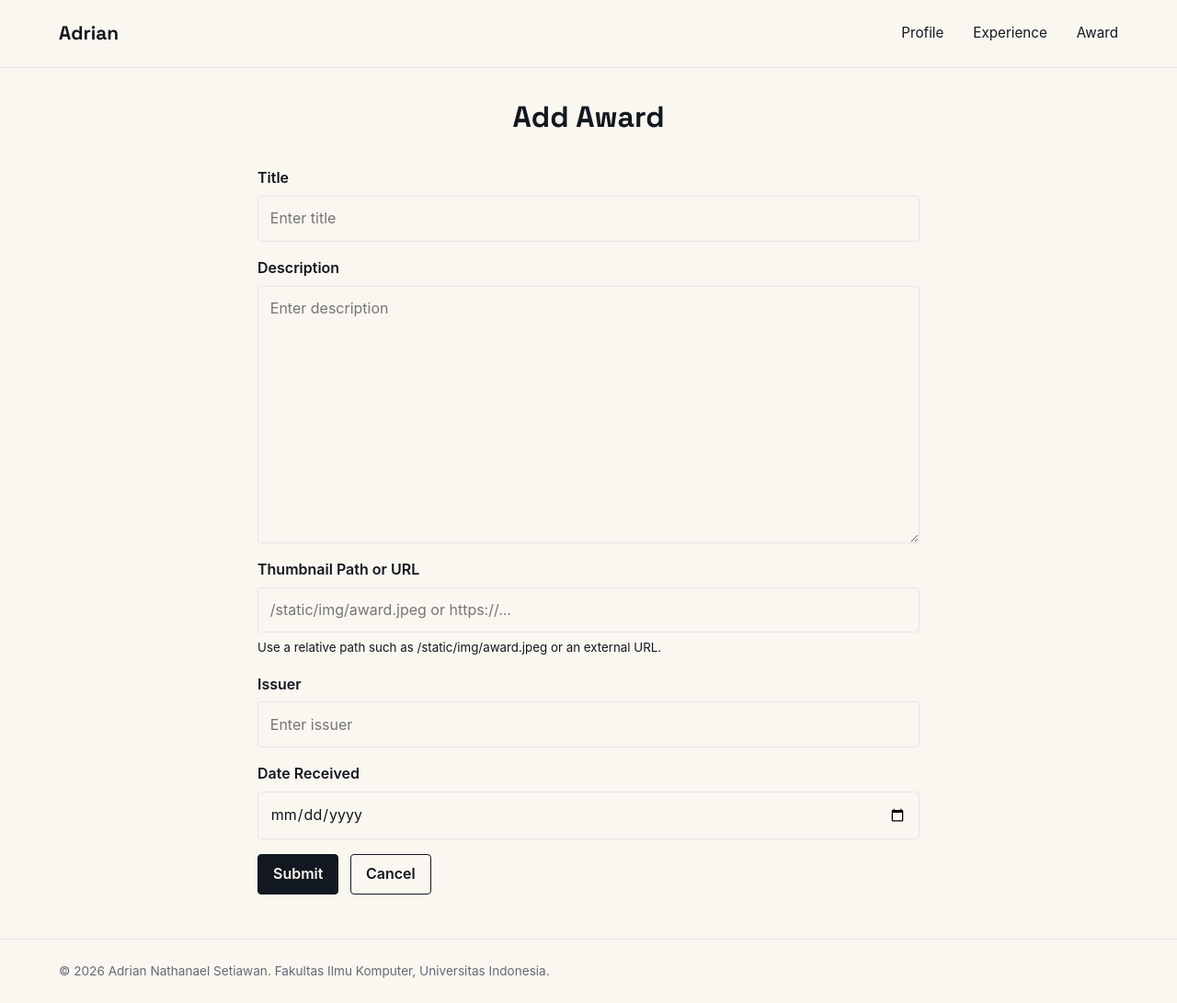
After one commit to Adriannathan89/myportofolio, a Django app: page /award/add/ in a window 1280 px wide. The commit adds this page. Shown: the whole page at 92% size. Run offline with Django 5.2, Linux system fonts and the light colour scheme.

Commit message:
feat(award): implement award form with green status

```diff
--- /dev/null
+++ b/main/forms.py
@@ -0,0 +1,55 @@
+from django.forms import CharField, DateInput, ModelForm, TextInput, Textarea
+
+from main.models import Award
+
+
+class AwardForm(ModelForm):
+    thumbnail = CharField(
+        max_length=255,
+        required=False,
+        label="Thumbnail Path or URL",
+        widget=TextInput(
+            attrs={
+                "class": "form-control",
+                "placeholder": "/static/img/award.jpeg or https://...",
+            }
+        ),
+        help_text="Use a relative path such as /static/img/award.jpeg or an external URL.",
+    )
+
+    class Meta:
+        model = Award
+        fields = [
+            "title",
+            "description",
+            "thumbnail",
+            "issuer",
+            "date_received",
+        ]
+
+        labels = {
+            "title": "Title",
+            "description": "Description",
+            "thumbnail": "Thumbnail URL",
+            "issuer": "Issuer",
+            "date_received": "Date Received",
+        }
+
+        widgets = {
+            "title": TextInput(
+                attrs={"class": "form-control", "placeholder": "Enter title"}
+            ),
+            "description": Textarea(
+                attrs={"class": "form-control", "placeholder": "Enter description"}
+            ),
+            "issuer": TextInput(
+                attrs={"class": "form-control", "placeholder": "Enter issuer"}
+            ),
+            "date_received": DateInput(
+                attrs={
+                    "class": "form-control",
+                    "type": "date",
+                    "placeholder": "Enter date received",
+                }
+            ),
+        }
--- a/main/urls.py
+++ b/main/urls.py
@@ -1,6 +1,6 @@
 from django.urls import path
 
-from main.views import show_main, show_experience, show_award
+from main.views import delete_award, show_main, show_experience, show_award, create_award
 
 app_name = "main"
 
@@ -8,4 +8,6 @@ urlpatterns = [
     path("", show_main, name="show_main"),
     path("experience/", show_experience, name="show_experience"),
     path("award/", show_award, name="show_award"),
+    path("award/add/", create_award, name="create_award"),
+    path("award/<uuid:award_id>/delete/", delete_award, name="delete_award"),
 ]
--- a/main/views.py
+++ b/main/views.py
@@ -1,5 +1,7 @@
-from django.shortcuts import render
+from django.shortcuts import get_object_or_404, redirect, render
+from django.views.decorators.http import require_POST
 
+from main.forms import AwardForm
 from main.models import Award, Experience
 
 
@@ -29,3 +31,23 @@ def show_award(request):
         "award_list": Award.objects.all(),
     }
     return render(request, "award.html", context)
+
+def create_award(request):
+    form = AwardForm(request.POST if request.method == "POST" else None)
+
+    if request.method == "POST" and form.is_valid():
+        form.save()
+        return redirect("main:show_award")
+    context = {
+        "name": "Adrian Nathanael Setiawan",
+        "form": form,
+    }
+
+    return render(request, "award_form.html", context)
+
+
+@require_POST
+def delete_award(request, award_id):
+    award = get_object_or_404(Award, id=award_id)
+    award.delete()
+    return redirect("main:show_award")
--- a/myportofolio/settings.py
+++ b/myportofolio/settings.py
@@ -77,6 +77,8 @@ TEMPLATES = [
     },
 ]
 
+CSRF_TRUSTED_ORIGINS = ["https://adrian-nathanael-myportofolio.pws.cs.ui.ac.id"]
+
 WSGI_APPLICATION = "myportofolio.wsgi.application"
 
 
--- a/static/css/style.css
+++ b/static/css/style.css
@@ -15,6 +15,7 @@ html {
     --accent-dark: #316991;
     --line: #e2e6ea;
     --text-muted: #626b74;
+    --destructive: #b42318;
     --shadow-bg: rgb(42, 43, 44);
 
     --sm: 4px;
@@ -29,6 +30,7 @@ html {
     --paper: #1c1917;
     --accent: #d95d39;
     --accent-dark: #a8442a;
+    --destructive: #b42318;
     --line: #3a3a3a;
     --text-muted: #9e9e9e;
     --shadow-bg: rgba(250, 246, 240, 0.1);
@@ -412,6 +414,104 @@ h1,
 }
 
 /* Award Section */
+.award-heading {
+    display: flex;
+    justify-content: space-between;
+    align-items: center;
+    gap: 16px;
+    margin-bottom: 16px;
+}
+
+.add-award-button,
+.submit-button,
+.cancel-button,
+.delete-button {
+    display: inline-block;
+    border: 1px solid var(--ink);
+    border-radius: var(--sm);
+    padding: 0.5rem 1rem;
+    font: inherit;
+    font-weight: 600;
+    text-decoration: none;
+    cursor: pointer;
+}
+
+.add-award-button,
+.submit-button {
+    color: var(--paper);
+    background-color: var(--ink);
+}
+
+.cancel-button {
+    color: var(--ink);
+    background-color: transparent;
+}
+
+.delete-button {
+    color: var(--destructive);
+    background-color: transparent;
+    border-color: var(--destructive);
+}
+
+.add-award-button:hover,
+.submit-button:hover,
+.cancel-button:hover {
+    background-color: var(--accent);
+    color: var(--paper);
+}
+
+.delete-button:hover {
+    color: var(--paper);
+    background-color: var(--destructive);
+}
+
+.award-form {
+    max-width: 720px;
+    margin: 0 auto;
+}
+
+.form-group {
+    display: flex;
+    flex-direction: column;
+    gap: 6px;
+    margin-bottom: 16px;
+}
+
+.form-group label {
+    font-weight: 600;
+}
+
+.form-control {
+    width: 100%;
+    border: 1px solid var(--line);
+    border-radius: var(--sm);
+    padding: 0.7rem 0.8rem;
+    color: var(--ink);
+    background-color: var(--paper);
+    font: inherit;
+}
+
+.form-control:focus {
+    outline: 2px solid var(--accent);
+    outline-offset: 1px;
+}
+
+.form-error {
+    color: var(--destructive);
+    font-size: 0.875rem;
+}
+
+.award-actions {
+    position: absolute;
+    right: 16px;
+    bottom: 16px;
+}
+
+.submit-button,
+.cancel-button {
+    margin-right: 8px;
+}
+
 .award-grid {
     display: grid;
     grid-template-columns: repeat(2, 1fr);
@@ -433,6 +533,8 @@ h1,
     flex-direction: column;
     align-self: start;
     height: 500px;
+    position: relative;
+    padding-bottom: 4.5rem;
 }
 
 .award-grid .award-card:hover {
@@ -494,6 +596,11 @@ h1,
 }
 
 @media (max-width: 600px) {
+    .award-heading {
+        align-items: flex-start;
+        flex-direction: column;
+    }
+
     .award-grid {
         grid-template-columns: 1fr;
         gap: 16px;
--- /dev/null
+++ b/templates/award_form.html
@@ -0,0 +1,38 @@
+{% extends "base.html" %}
+{% block meta %}
+    <title>Add Award - {{ name }}</title>
+{% endblock meta %}
+
+{% block content %}
+<main>
+    <section class="award-form-section" id="award-form">
+        <div class="container">
+            <h1 class="menu-title">Add Award</h1>
+            <form
+                method="post"
+                class="award-form"
+                action="{% url 'main:create_award' %}"
+            >
+                {% csrf_token %}
+                {% for field in form %}
+                    <div class="form-group">
+                        <label for="{{ field.id_for_label }}">{{ field.label }}</label>
+                        {{ field }}
+                        {% if field.help_text %}
+                            <small class="form-help">{{ field.help_text }}</small>
+                        {% endif %}
+                        {% for error in field.errors %}
+                            <p class="form-error">{{ error }}</p>
+                        {% endfor %}
+                    </div>
+                {% endfor %}
+                {% for error in form.non_field_errors %}
+                    <p class="form-error">{{ error }}</p>
+                {% endfor %}
+                <button type="submit" class="submit-button">Submit</button>
+                <a href="{% url 'main:show_award' %}" class="cancel-button">Cancel</a>
+            </form>
+        </div>
+    </section>
+</main>
+{% endblock content %}
```
Also changed, not shown: templates/award.html (+12 -1 lines).
